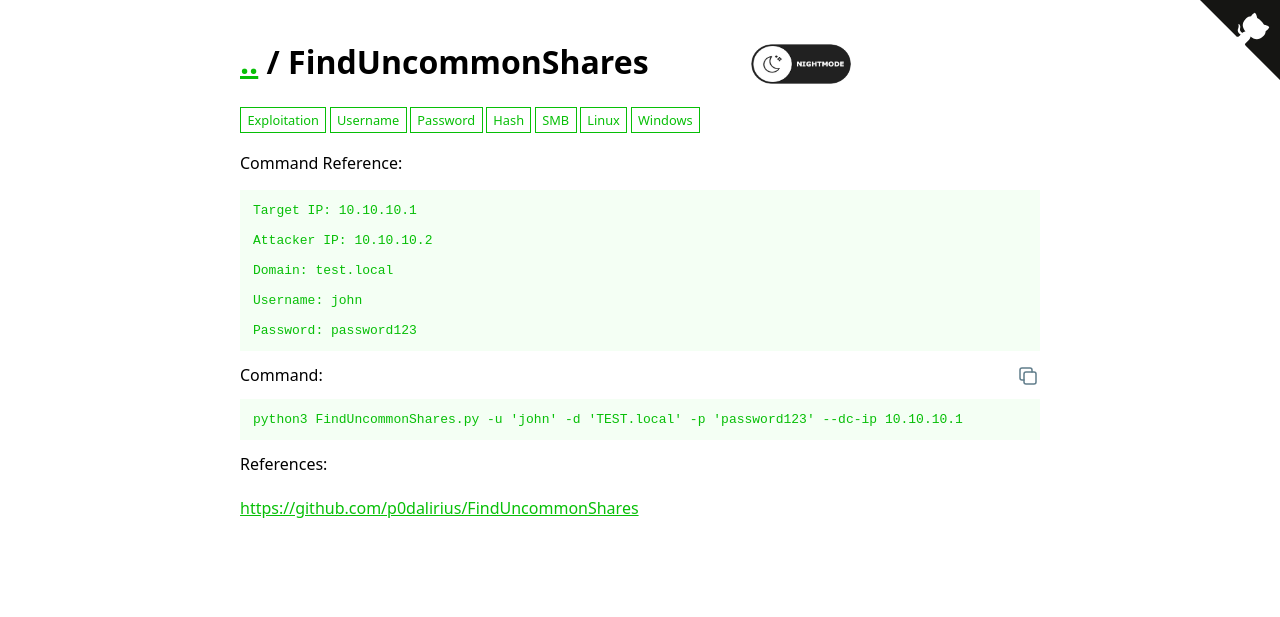
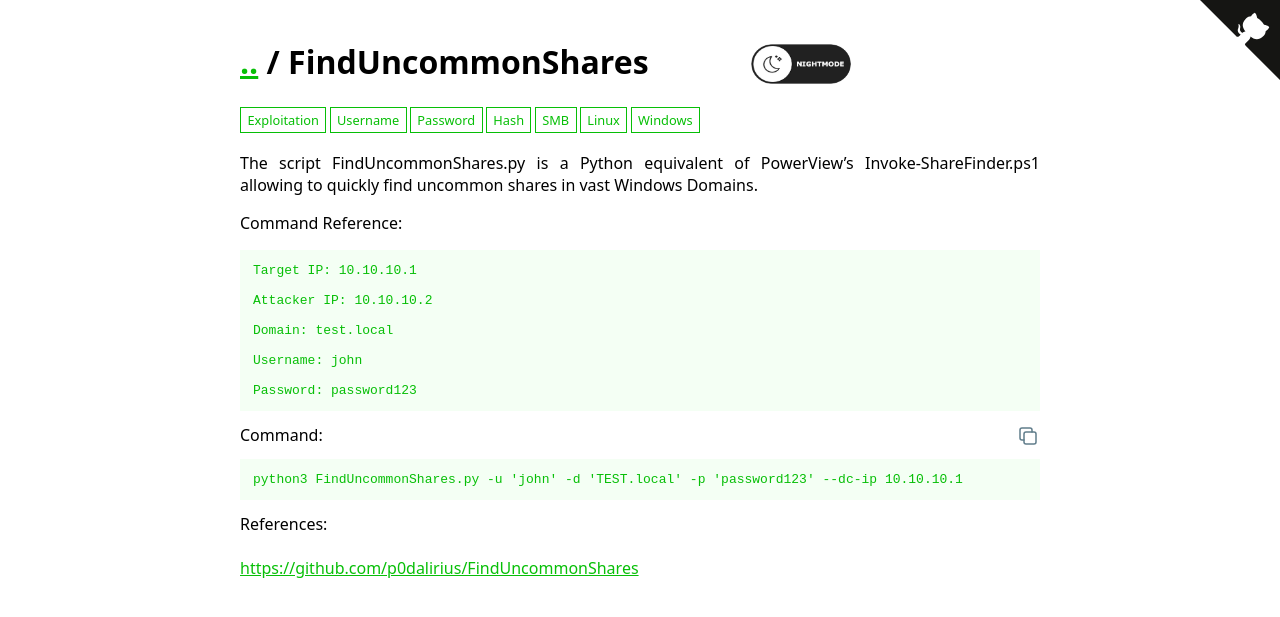
Before and after one commit to WADComs/WADComs.github.io, a Jekyll site: the page built from _wadcoms/FindUncommonShares.md, in a window 1280 px wide. Shown: the top 617 px of the page. Built offline with Jekyll 4.4.1, drawn with Linux system fonts in a browser that asks for light colours.

Commit message:
Added missing description FindUncommonShares.md

```diff
--- a/_wadcoms/FindUncommonShares.md
+++ b/_wadcoms/FindUncommonShares.md
@@ -1,6 +1,6 @@
 ---
 description: |
-
+  The script FindUncommonShares.py is a Python equivalent of PowerView's Invoke-ShareFinder.ps1 allowing to quickly find uncommon shares in vast Windows Domains.
 
   Command Reference:
 
```
